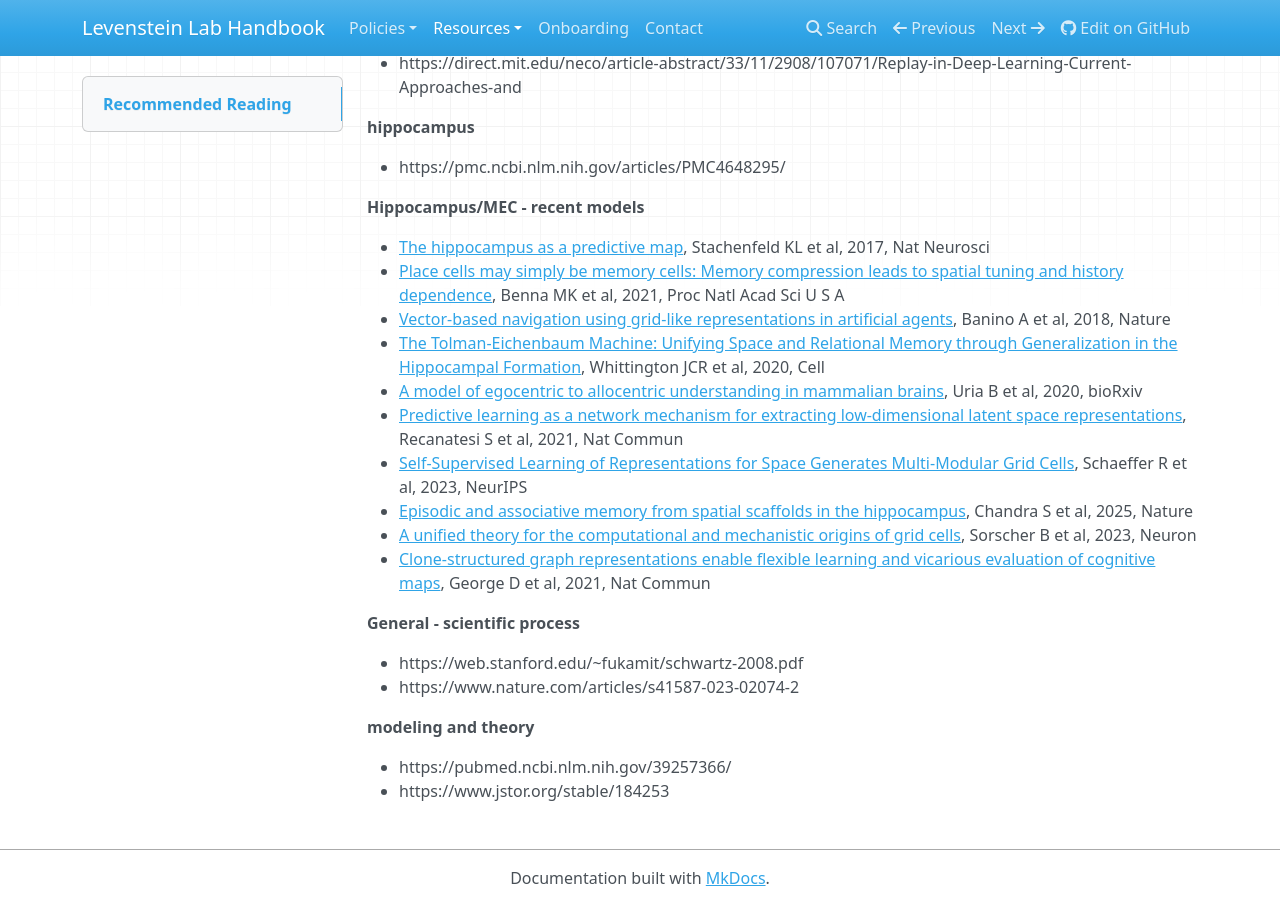
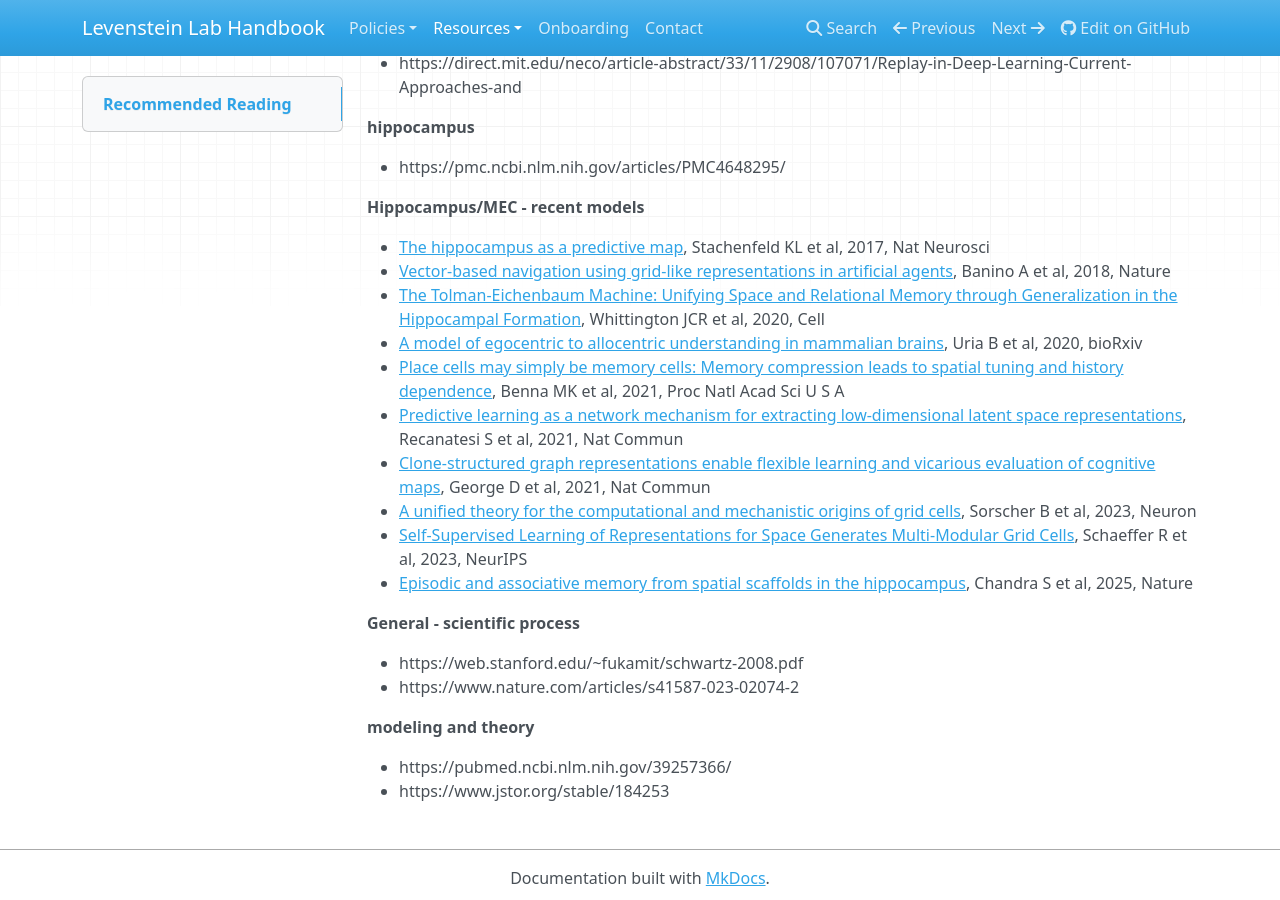
Before and after one commit to LevensteinLab/Lab-Handbook, an MkDocs documentation site: the page built from docs/Resources/recommended_reading.md, in a window 1280 px wide and 900 px high, scrolled down 723 px. Built offline with MkDocs 1.6.1, drawn with Linux system fonts in a browser that asks for light colours; nearby versions of some CDN libraries.

Commit message:
Reorder hippocampus papers chronologically
Co-authored-by: dlevenstein <7265688+dlevenstein@users.noreply.github.com>

```diff
--- a/docs/Resources/recommended_reading.md
+++ b/docs/Resources/recommended_reading.md
@@ -39,15 +39,15 @@
 **Hippocampus/MEC - recent models**
 
 - [The hippocampus as a predictive map](https://pubmed.ncbi.nlm.nih.gov/28967910/), Stachenfeld KL et al, 2017, Nat Neurosci
-- [Place cells may simply be memory cells: Memory compression leads to spatial tuning and history dependence](https://pubmed.ncbi.nlm.nih.gov/34916282/), Benna MK et al, 2021, Proc Natl Acad Sci U S A
 - [Vector-based navigation using grid-like representations in artificial agents](https://pubmed.ncbi.nlm.nih.gov/29743670/), Banino A et al, 2018, Nature
 - [The Tolman-Eichenbaum Machine: Unifying Space and Relational Memory through Generalization in the Hippocampal Formation](https://pubmed.ncbi.nlm.nih.gov/33181068/), Whittington JCR et al, 2020, Cell
 - [A model of egocentric to allocentric understanding in mammalian brains](https://www.biorxiv.org/content/10.1101/2020.11.11.378141v2), Uria B et al, 2020, bioRxiv
+- [Place cells may simply be memory cells: Memory compression leads to spatial tuning and history dependence](https://pubmed.ncbi.nlm.nih.gov/34916282/), Benna MK et al, 2021, Proc Natl Acad Sci U S A
 - [Predictive learning as a network mechanism for extracting low-dimensional latent space representations](https://pubmed.ncbi.nlm.nih.gov/33658520/), Recanatesi S et al, 2021, Nat Commun
+- [Clone-structured graph representations enable flexible learning and vicarious evaluation of cognitive maps](https://pubmed.ncbi.nlm.nih.gov/33888694/), George D et al, 2021, Nat Commun
+- [A unified theory for the computational and mechanistic origins of grid cells](https://pubmed.ncbi.nlm.nih.gov/36306779/), Sorscher B et al, 2023, Neuron
 - [Self-Supervised Learning of Representations for Space Generates Multi-Modular Grid Cells](https://proceedings.neurips.cc/paper_files/paper/2023/hash/4846257e355f6923fc2a1fbe35099e91-Abstract-Conference.html), Schaeffer R et al, 2023, NeurIPS
 - [Episodic and associative memory from spatial scaffolds in the hippocampus](https://pubmed.ncbi.nlm.nih.gov/39814883/), Chandra S et al, 2025, Nature
-- [A unified theory for the computational and mechanistic origins of grid cells](https://pubmed.ncbi.nlm.nih.gov/36306779/), Sorscher B et al, 2023, Neuron
-- [Clone-structured graph representations enable flexible learning and vicarious evaluation of cognitive maps](https://pubmed.ncbi.nlm.nih.gov/33888694/), George D et al, 2021, Nat Commun
 
 **General - scientific process**
 
```
